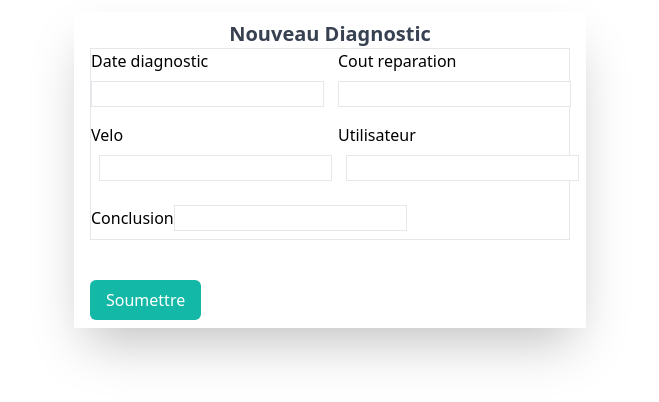
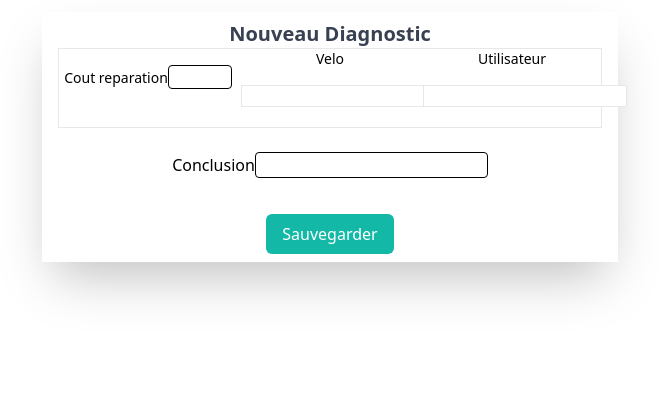
Before and after one commit to EbrahimiNajib32/Diag-Velo, a Symfony app: template templates/diagnostic/new.html.twig in a window 1280 px wide. Shown: the top 402 px of the page, without its empty margins (310-969 px from the left). Run offline with Twig, Linux system fonts and the light colour scheme; the template is opened without the code that fills it, so the values that code supplies are empty; form fields are guessed from the names that the template uses; style sheets or scripts are compiled from the project's sources; some libraries are stand-ins or nearby versions.

Commit message:
feat : formulaire et ces fonctionalités fonctionel

```diff
--- a/src/Form/DiagnosticType.php
+++ b/src/Form/DiagnosticType.php
@@ -30,7 +30,6 @@ class DiagnosticType extends AbstractType
         $elements = $this->entityManager->getRepository(ElementControl::class)->findAll();
 
         $builder
-            ->add('date_diagnostic', null, ['widget' => 'single_text'])
             ->add('cout_reparation')
             ->add('conclusion')
             ->add('velo', EntityType::class, [
@@ -55,6 +54,7 @@ class DiagnosticType extends AbstractType
                 'label' => $element->getElement(),
                 'required' => false,
                 'mapped' => false,
+                'placeholder' => false,
             ]);
             // Ensure similar setup for 'commentaire_' fields
             $builder->add('commentaire_' . $element->getId(), TextareaType::class, [
--- a/templates/accueil/index.html.twig
+++ b/templates/accueil/index.html.twig
@@ -22,11 +22,11 @@
                 <i class="bi bi-bicycle text-3xl mr-4 portrait:text-6xl"></i>
                 Saisir un vélo
             </a>
-            <a href="#" class="bg-teal-500 hover:bg-green-400 text-white rounded-lg px-8 py-3 text-xl shadow transition-colors duration-200 mb-4 flex items-center justify-center w-full portrait:text-4xl">
+            <a href="/new/diagnostic" class="bg-teal-500 hover:bg-green-400 text-white rounded-lg px-8 py-3 text-xl shadow transition-colors duration-200 mb-4 flex items-center justify-center w-full portrait:text-4xl">
                 <i class="bi bi-card-checklist text-3xl mr-4 portrait:text-6xl"></i>
                 Diagnostique vélo
             </a>
-            <a href="#" class="bg-teal-500 hover:bg-green-400 text-white rounded-lg px-8 py-3 text-xl shadow transition-colors duration-200 mb-4 flex items-center justify-center w-full portrait:text-4xl">
+            <a href="/diagnosticEnCours" class="bg-teal-500 hover:bg-green-400 text-white rounded-lg px-8 py-3 text-xl shadow transition-colors duration-200 mb-4 flex items-center justify-center w-full portrait:text-4xl">
                 <i class="bi bi-arrow-up-left-circle text-3xl mr-4 portrait:text-6xl"></i>
                 Reprendre un diagnostique
             </a>
--- a/templates/diagnostic/new.html.twig
+++ b/templates/diagnostic/new.html.twig
@@ -1,52 +1,105 @@
 {% extends 'base.html.twig' %}
 
 {% block body %}
-    <div class="container shadow-2xl p-2 mt-3 mx-auto px-4 max-w-lg ">
+    <div class="container shadow-2xl p-2 mt-3 mx-auto px-4 max-w-xl text-center ">
         <h1 class="text-xl font-semibold text-gray-700 text-center portrait:text-3xl">Nouveau Diagnostic</h1>
         {{ form_start(diagnosticForm, {'attr': {'class': 'space-y-3 portrait:space-y-6'}}) }}
 
 
-        <div class="grid grid-cols-1 md:grid-cols-2 gap-4 mb-6 border">
-            <div>{{ form_row(diagnosticForm.date_diagnostic, {'attr': {'class': 'form-control border mt-2'}}) }}</div>
-            <div>{{ form_row(diagnosticForm.cout_reparation, {'attr': {'class': 'form-control border mt-2'}}) }}</div>
-            <div>{{ form_row(diagnosticForm.velo, {'attr': {'class': 'form-control border m-2'}}) }}</div>
-            <div>{{ form_row(diagnosticForm.utilisateur, {'attr': {'class': 'form-control border m-2'}}) }}</div>
-            <div class="col-span-1 md:col-span-2">{{ form_row(diagnosticForm.conclusion, {'attr': {'class': 'form-control border mb-2'}}) }}</div>
+        <div class="grid grid-cols-3 md:grid-cols-3 gap-1 mb-6 border text-sm portrait:text-2xl">
+            <div>{{ form_row(diagnosticForm.cout_reparation, {'attr': {'class': 'form-control mb-2 mt-4 h-6 w-16 p-2 border  rounded border-black portrait:h-10'}}) }}</div>
+            <div>{{ form_row(diagnosticForm.velo, {'attr': {'class': 'form-control border mb-2 mt-4'}}) }}</div>
+            <div>{{ form_row(diagnosticForm.utilisateur, {'attr': {'class': 'form-control border mb-2 mt-4'}}) }}</div>
+
         </div>
 
 
         {% for category, elements in diagnosticElements %}
             <div class="mb-2 text-center">
-                <h2 onclick="toggleSection(event)" class="text-lg font-semibold cursor-pointer bg-red-500 rounded-xl text-black portrait:text-3xl" aria-expanded="false">
-                    {{ category }}
+                <h2 onclick="toggleSection(event)" class="flex justify-between items-center text-lg font-semibold cursor-pointer rounded-xl text-white portrait:text-3xl category-header" aria-expanded="false">
+                    <div class="flex-1 text-center">{{ category }}</div>
+                    <i class="bi bi-chevron-down mr-1"></i>
                 </h2>
-                <div class="mt-2 bg-gray-100 p-2 rounded shadow hidden transition-all ease-in-out duration-300 portrait:text-2xl">
+                <div class="mt-2 bg-gray-100 p-2 rounded shadow hidden transition-all ease-in-out duration-300 portrait:text-2xl grid-cols-1 md:grid-cols-2 lg:grid-cols-3 gap-4 category-section">
                     {% for element in elements %}
-                        <div class="form-group">
-                            {{ form_label(attribute(diagnosticForm, 'etat_' ~ element.id)) }}
-                            {{ form_widget(attribute(diagnosticForm, 'etat_' ~ element.id), {'attr': {'class': 'form-control'}}) }}
-                            {{ form_errors(attribute(diagnosticForm, 'etat_' ~ element.id)) }}
-
-
-                            {{ form_label(attribute(diagnosticForm, 'commentaire_' ~ element.id)) }}
-                            {{ form_widget(attribute(diagnosticForm, 'commentaire_' ~ element.id), {'attr': {'class': 'form-control'}}) }}
-                            {{ form_errors(attribute(diagnosticForm, 'commentaire_' ~ element.id)) }}
+                        <div class="card bg-white rounded-lg shadow-lg overflow-hidden mb-2">
+                            <div class="">
+                                <div class="form-group mb-3">
+                                    <div class="font-bold">
+                                    {{ form_label(attribute(diagnosticForm, 'etat_' ~ element.id)) }}
+                                    </div>
+                                    <div class="mt-2">
+                                        {{ form_widget(attribute(diagnosticForm, 'etat_' ~ element.id), {'attr': {'class': 'form-radio flex justify-around'}}) }}
+                                        {{ form_errors(attribute(diagnosticForm, 'etat_' ~ element.id)) }}
+                                    </div>
+                                </div>
+                                <div class="form-group mb-3">
+                                    {{ form_label(attribute(diagnosticForm, 'commentaire_' ~ element.id)) }}
+                                    {{ form_widget(attribute(diagnosticForm, 'commentaire_' ~ element.id), {'attr': {'class': 'form-control min-w-lg border border-gray-300 focus:border-blue-500 focus:ring-blue-500 rounded'}}) }}
+                                    {{ form_errors(attribute(diagnosticForm, 'commentaire_' ~ element.id)) }}
+                                </div>
+                            </div>
                         </div>
                     {% endfor %}
                 </div>
             </div>
         {% endfor %}
 
-        <button type="submit" class="mt-4 py-2 px-4 bg-teal-500 hover:bg-indigo-700 text-white font-medium rounded-md">Soumettre</button>
+        <div class="col-span-1 md:col-span-2">{{ form_row(diagnosticForm.conclusion, {'attr': {'class': 'form-control border rounded border-black mb-2 bg-white'}}) }}</div>
+        <button type="submit" class="mt-4 py-2 px-4 bg-teal-500 hover:bg-indigo-700 text-white font-medium rounded-md">Sauvegarder</button>
         {{ form_end(diagnosticForm) }}
     </div>
 
     <script>
         function toggleSection(event) {
-            const section = event.currentTarget.nextElementSibling;
-            const expanded = event.currentTarget.getAttribute('aria-expanded') === 'true' || false;
-            event.currentTarget.setAttribute('aria-expanded', !expanded);
-            section.classList.toggle('hidden');
+            const currentHeader = event.currentTarget;
+            const currentSection = currentHeader.nextElementSibling;
+            const allSections = document.querySelectorAll('.category-section');
+
+            allSections.forEach(section => {
+                if (section !== currentSection && !section.classList.contains('hidden')) {
+                    section.classList.add('hidden');
+                    section.previousElementSibling.setAttribute('aria-expanded', 'false');
+                }
+            });
+
+            const expanded = currentHeader.getAttribute('aria-expanded') === 'true';
+            currentHeader.setAttribute('aria-expanded', !expanded);
+            currentSection.classList.toggle('hidden');
         }
+
+        function updateCategoryBackground() {
+            document.querySelectorAll('.category-header').forEach(header => {
+                const sections = header.nextElementSibling.querySelectorAll('.form-group');
+                const total = sections.length;
+                let filled = 0;
+
+                sections.forEach(section => {
+                    const radios = section.querySelectorAll('input[type=radio]');
+                    if (Array.from(radios).some(radio => radio.checked)) {
+                        filled++;
+                    }
+                });
+
+                console.log(`Total sections: ${total}, Filled sections: ${filled}`);
+
+                if (filled === 0) {
+                    header.style.backgroundColor = '#ff0000'; // Red
+                } else if (filled < total/2) {
+                    header.style.backgroundColor = '#fbb100'; // Orange
+                } else if (filled === total/2) {
+                    header.style.backgroundColor = '#00ff48'; // Green
+                }
+            });
+        }
+
+        document.addEventListener('DOMContentLoaded', () => {
+            updateCategoryBackground(); // Initial check on page load
+            document.querySelectorAll('input[type=radio]').forEach(radio => {
+                radio.addEventListener('change', updateCategoryBackground);
+            });
+        });
     </script>
+
+
 {% endblock %}
```
Also changed, not shown: src/Controller/DiagnosticController.php (+23 -11 lines), templates/base.html.twig (+6 -1 lines).
